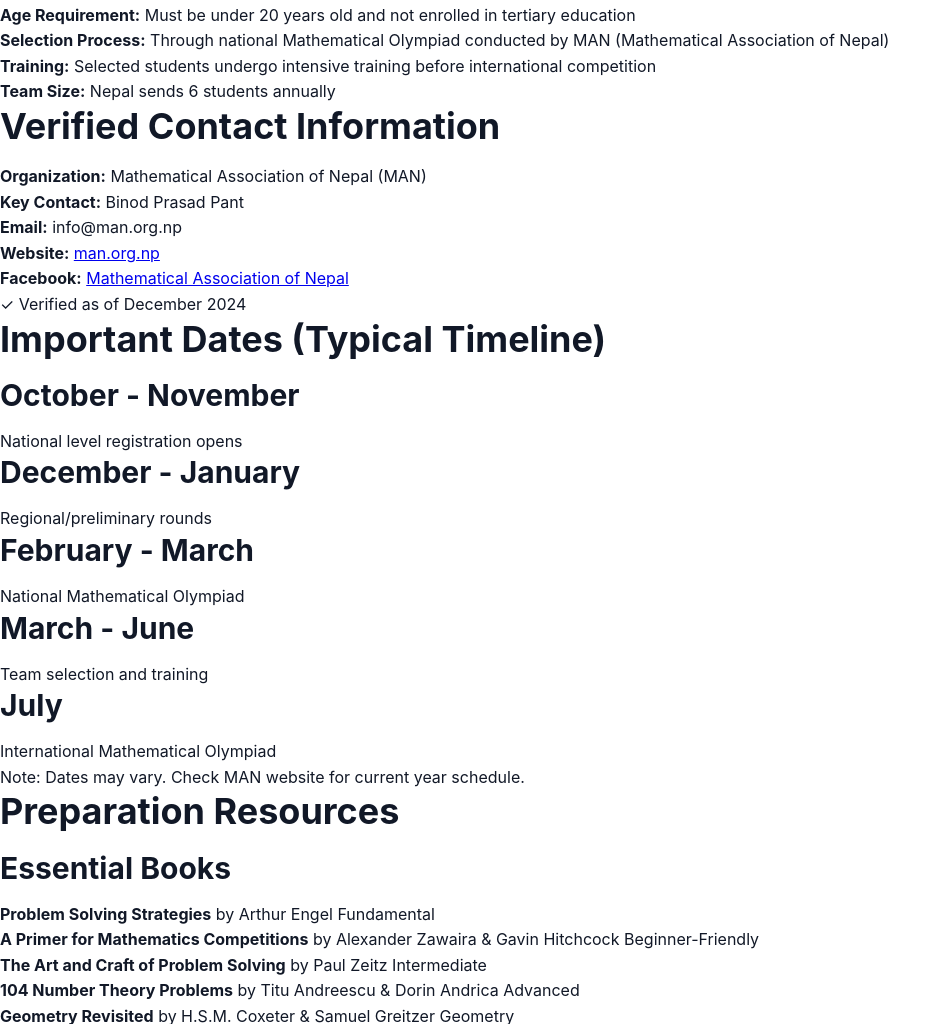
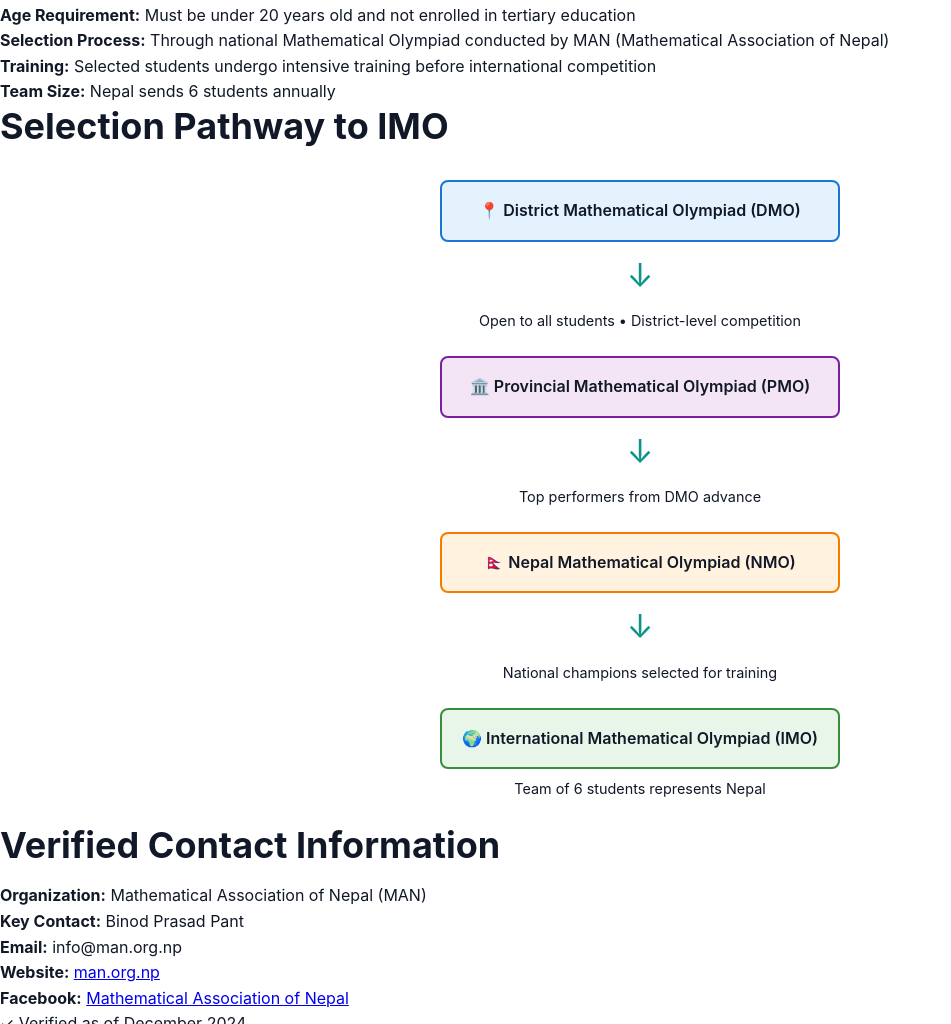
Before and after one commit to crazy-cat-crypto/nepal-olympiad-hub, a plain HTML site: page pages/mathematics.html in a window 1280 px wide. Shown: the part 375-1399 px from the top of the page, without its empty margins (0-951 px from the left). Drawn offline with Linux system fonts and the light colour scheme.

Commit message:
Add selection pathway for IMO with flowchart

```diff
--- a/pages/mathematics.html
+++ b/pages/mathematics.html
@@ -52,6 +52,42 @@
                     <li><strong>Training:</strong> Selected students undergo intensive training before international competition</li>
                     <li><strong>Team Size:</strong> Nepal sends 6 students annually</li>
                 </ul>
+            </div>
+
+                        <div class="info-card">
+                <h2>Selection Pathway to IMO</h2>
+                <div class="flowchart">
+                    <div class="flow-step">
+                        <div class="flow-box district">📍 District Mathematical Olympiad (DMO)</div>
+                        <div class="flow-arrow">↓</div>
+                        <p class="flow-desc">Open to all students • District-level competition</p>
+                    </div>
+                    <div class="flow-step">
+                        <div class="flow-box provincial">🏛️ Provincial Mathematical Olympiad (PMO)</div>
+                        <div class="flow-arrow">↓</div>
+                        <p class="flow-desc">Top performers from DMO advance</p>
+                    </div>
+                    <div class="flow-step">
+                        <div class="flow-box national">🇳🇵 Nepal Mathematical Olympiad (NMO)</div>
+                        <div class="flow-arrow">↓</div>
+                        <p class="flow-desc">National champions selected for training</p>
+                    </div>
+                    <div class="flow-step">
+                        <div class="flow-box international">🌍 International Mathematical Olympiad (IMO)</div>
+                        <p class="flow-desc">Team of 6 students represents Nepal</p>
+                    </div>
+                </div>
+                <style>
+                .flowchart{display:flex;flex-direction:column;gap:1rem;padding:1rem;background:var(--card-bg);border-radius:8px}
+                .flow-step{text-align:center}
+                .flow-box{padding:1rem;border-radius:8px;font-weight:600;margin:0 auto;max-width:400px}
+                .flow-box.district{background:#e3f2fd;border:2px solid #1976d2}
+                .flow-box.provincial{background:#f3e5f5;border:2px solid #7b1fa2}
+                .flow-box.national{background:#fff3e0;border:2px solid #f57c00}
+                .flow-box.international{background:#e8f5e9;border:2px solid #388e3c}
+                .flow-arrow{font-size:2rem;color:var(--primary-color);margin:0.5rem 0}
+                .flow-desc{font-size:0.9rem;color:var(--text-secondary);margin:0.5rem 0}
+                </style>
             </div>
 
             <div class="info-card">
```
